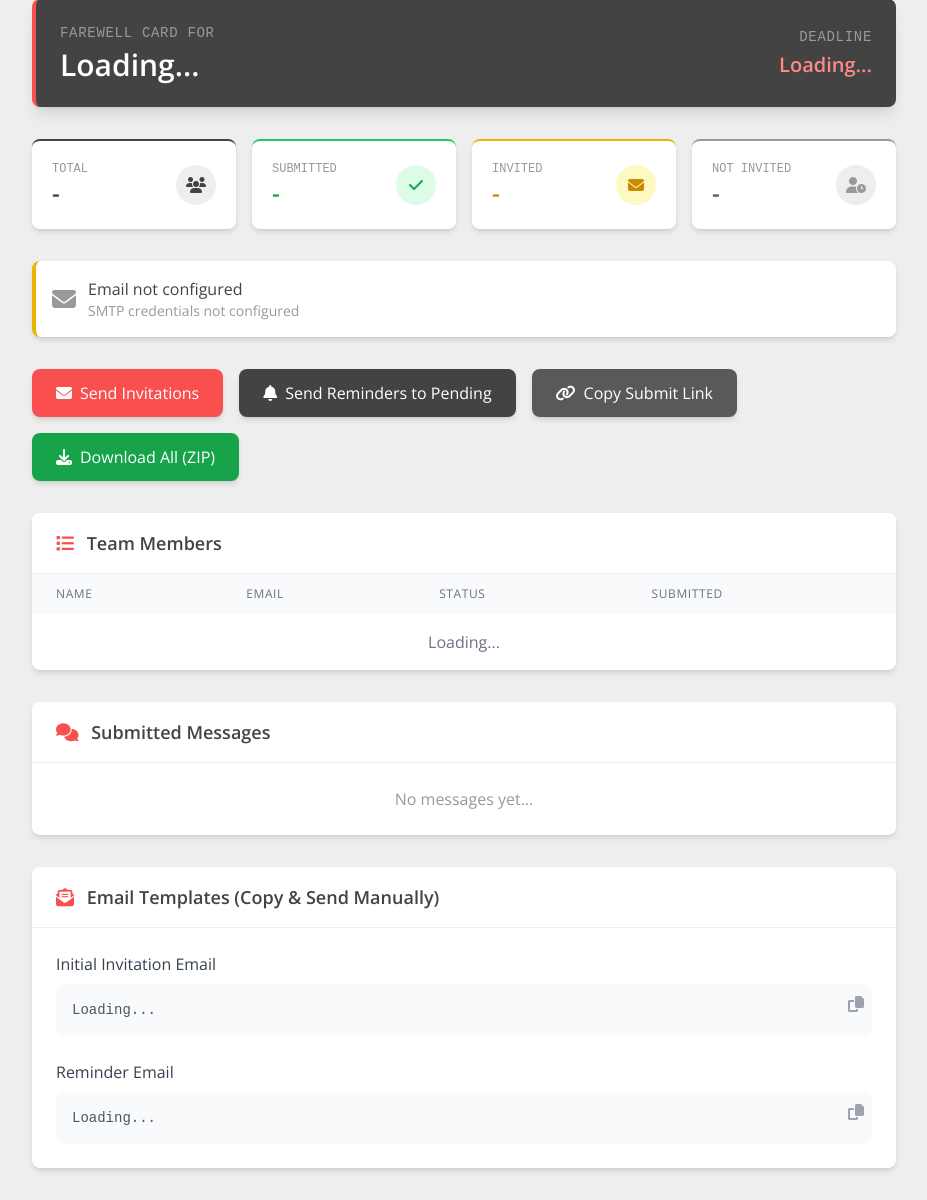
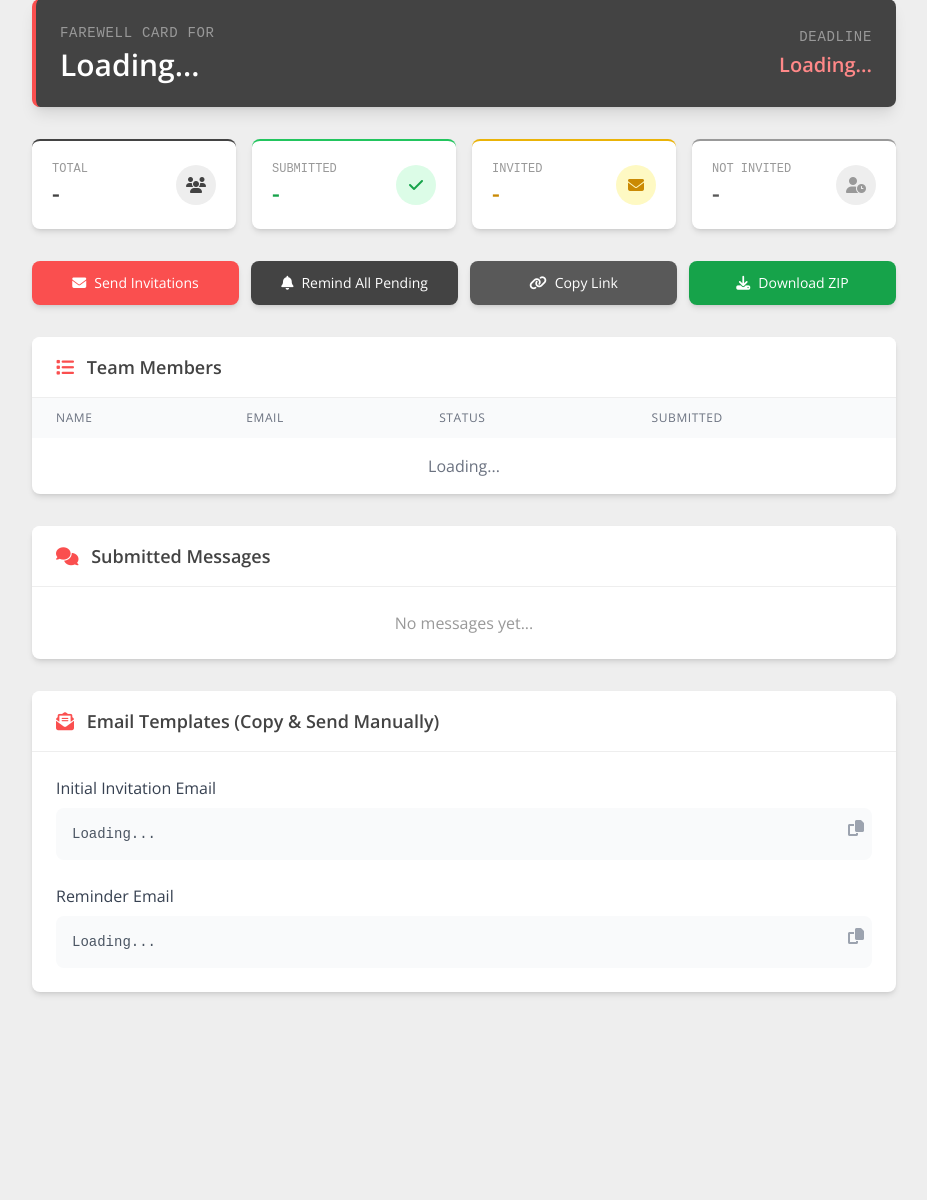
Before and after one commit to pnd-hklenk/farewellify, a Flask app: page /admin/1 in a window 1280 px wide. Shown: the part 153-1353 px from the top of the page, without its empty margins (176-1103 px from the left). After the commit the page ends 1148 px from the top, so only its background shows below. Run offline with Flask 3, Linux system fonts and the light colour scheme; some libraries are stand-ins or nearby versions.

Commit message:
Clean up admin dashboard UI
- Remove "Email Ready" status card (not needed after setup)
- Arrange all 4 action buttons in a single row grid
- Shorten button labels: "Remind All Pending", "Copy Link", "Download ZIP"

```diff
--- a/templates/admin.html
+++ b/templates/admin.html
@@ -104,43 +104,27 @@
             </div>
         </div>
 
-        <!-- Email Status -->
-        <div id="emailStatusCard" class="bg-white rounded-lg p-4 mb-8 shadow-md border-l-4 border-pandata-gray">
-            <div class="flex items-center justify-between flex-wrap gap-4">
-                <div class="flex items-center gap-3">
-                    <i class="fas fa-envelope text-2xl text-pandata-gray"></i>
-                    <div>
-                        <p id="emailStatusText" class="font-medium text-pandata-charcoal">Checking email status...</p>
-                        <p id="emailFromText" class="text-sm text-pandata-gray"></p>
-                    </div>
-                </div>
-                <span id="emailStatusBadge" class="hidden px-3 py-1 text-xs font-medium rounded-full bg-green-100 text-green-800">
-                    <i class="fas fa-check mr-1"></i>Ready
-                </span>
-            </div>
-        </div>
-
         <!-- Action Buttons -->
-        <div class="flex flex-wrap gap-4 mb-8">
+        <div class="grid grid-cols-2 md:grid-cols-4 gap-3 mb-8">
             <button onclick="sendInvitations()" id="sendInvitationsBtn"
-                    class="px-6 py-3 bg-pandata-red text-white rounded-lg hover:bg-pandata-red-dark transition-colors shadow-md flex items-center">
+                    class="py-3 px-4 bg-pandata-red text-white rounded-lg hover:bg-pandata-red-dark transition-colors shadow-md flex items-center justify-center text-sm font-medium">
                 <i class="fas fa-envelope mr-2"></i>
                 Send Invitations
             </button>
             <button onclick="sendReminders()" id="sendRemindersBtn"
-                    class="px-6 py-3 bg-pandata-charcoal text-white rounded-lg hover:bg-black transition-colors shadow-md flex items-center">
+                    class="py-3 px-4 bg-pandata-charcoal text-white rounded-lg hover:bg-black transition-colors shadow-md flex items-center justify-center text-sm font-medium">
                 <i class="fas fa-bell mr-2"></i>
-                Send Reminders to Pending
+                Remind All Pending
             </button>
             <button onclick="copySubmitLink()"
-                    class="px-6 py-3 bg-pandata-gray-dark text-white rounded-lg hover:bg-pandata-charcoal transition-colors shadow-md flex items-center">
+                    class="py-3 px-4 bg-pandata-gray-dark text-white rounded-lg hover:bg-pandata-charcoal transition-colors shadow-md flex items-center justify-center text-sm font-medium">
                 <i class="fas fa-link mr-2"></i>
-                Copy Submit Link
+                Copy Link
             </button>
             <button onclick="downloadAll()" id="downloadAllBtn"
-                    class="px-6 py-3 bg-green-600 text-white rounded-lg hover:bg-green-700 transition-colors shadow-md flex items-center">
+                    class="py-3 px-4 bg-green-600 text-white rounded-lg hover:bg-green-700 transition-colors shadow-md flex items-center justify-center text-sm font-medium">
                 <i class="fas fa-download mr-2"></i>
-                Download All (ZIP)
+                Download ZIP
             </button>
         </div>
 
@@ -429,7 +413,7 @@ This is your personalized link – no login required!`;
             }
 
             btn.disabled = false;
-            btn.innerHTML = '<i class="fas fa-bell mr-2"></i>Send Reminders to Pending';
+            btn.innerHTML = '<i class="fas fa-bell mr-2"></i>Remind All Pending';
         }
 
         function copySubmitLink() {
@@ -461,39 +445,11 @@ This is your personalized link – no login required!`;
             // Reset button after a delay
             setTimeout(() => {
                 btn.disabled = false;
-                btn.innerHTML = '<i class="fas fa-download mr-2"></i>Download All (ZIP)';
+                btn.innerHTML = '<i class="fas fa-download mr-2"></i>Download ZIP';
             }, 2000);
         }
 
-        // Email status check
-        async function checkEmailStatus() {
-            try {
-                const response = await fetch('/api/email/status');
-                const data = await response.json();
-
-                const statusCard = document.getElementById('emailStatusCard');
-                const statusText = document.getElementById('emailStatusText');
-                const emailFromText = document.getElementById('emailFromText');
-                const statusBadge = document.getElementById('emailStatusBadge');
-
-                if (data.emailConfigured) {
-                    statusCard.className = 'bg-white rounded-lg p-4 mb-8 shadow-md border-l-4 border-pandata-red';
-                    statusText.textContent = 'Email Ready';
-                    emailFromText.innerHTML = `Sending from: ${data.emailFrom} <span class="text-pandata-gray">(📧 ${data.emailProvider})</span>`;
-                    statusBadge.classList.remove('hidden');
-                } else {
-                    statusCard.className = 'bg-white rounded-lg p-4 mb-8 shadow-md border-l-4 border-yellow-500';
-                    statusText.textContent = 'Email not configured';
-                    emailFromText.innerHTML = 'SMTP credentials not configured';
-                    statusBadge.classList.add('hidden');
-                }
-            } catch (error) {
-                console.error('Error checking email status:', error);
-            }
-        }
-
         loadData();
-        checkEmailStatus();
         // Refresh data every 30 seconds
         setInterval(loadData, 30000);
     </script>
```
